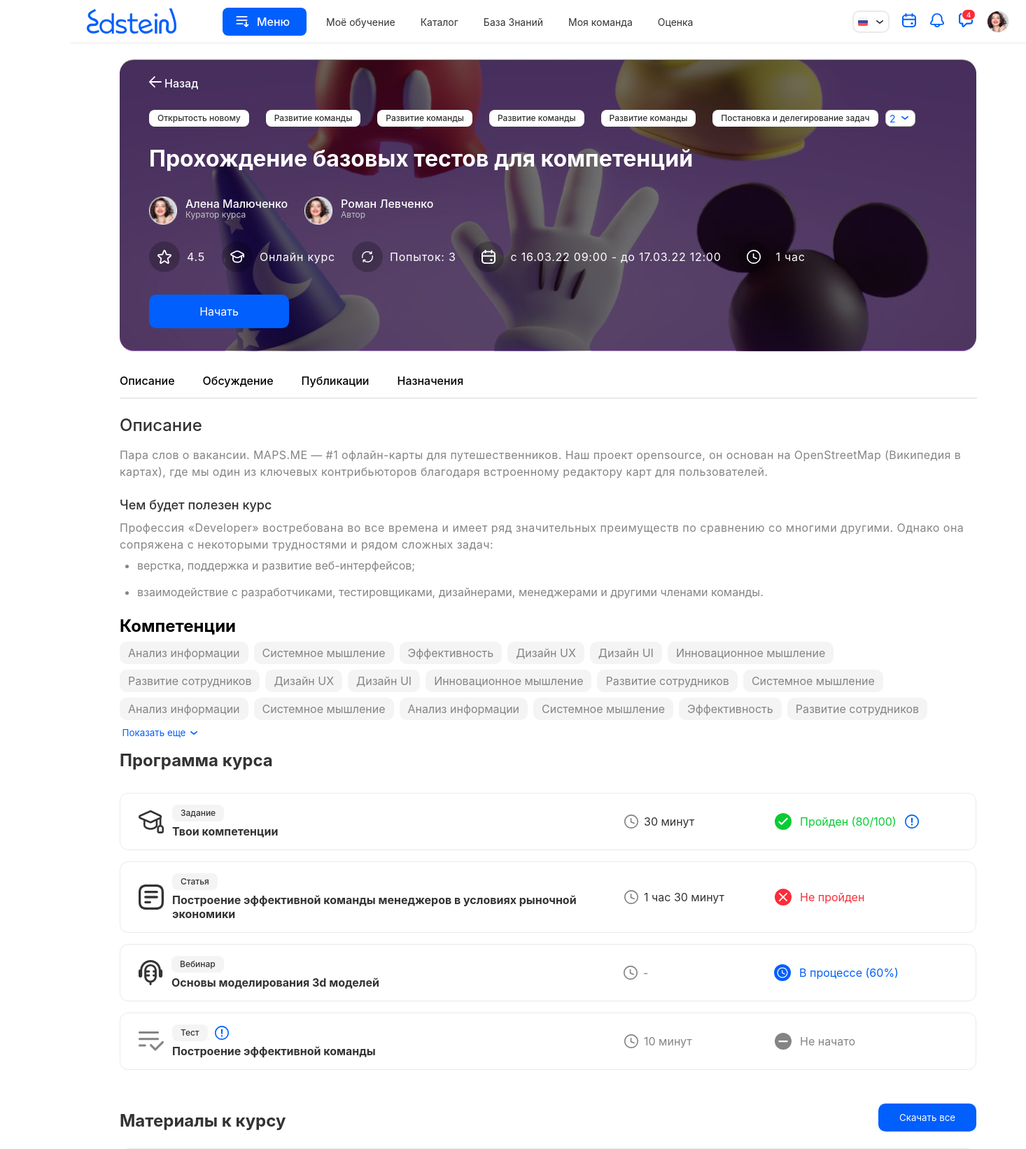
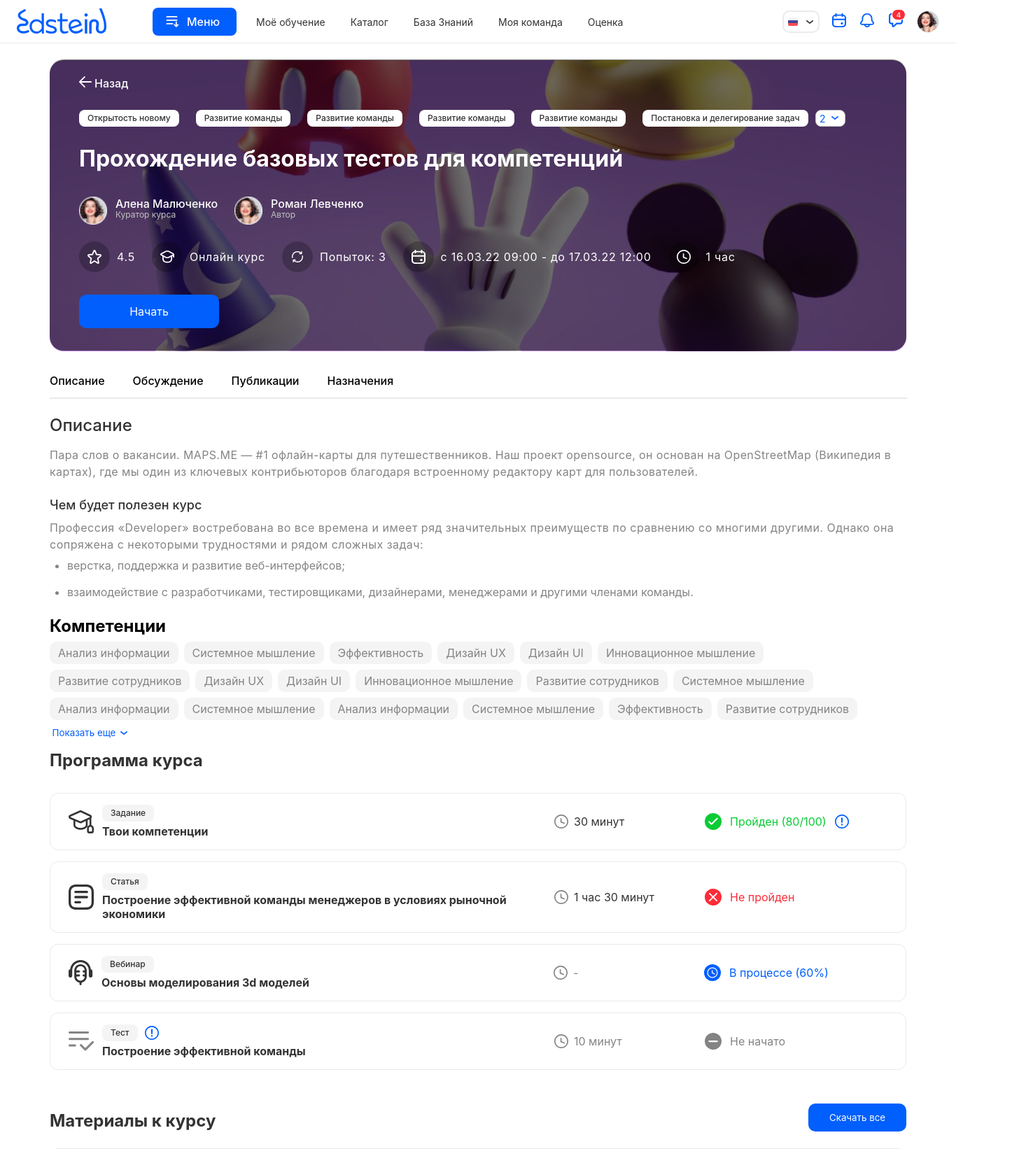
Before and after one commit to danny1banny/course-page, a React (Vite) app: page / in a window 1280 px wide. Shown: the top 1642 px of the page at 70% size, 1466 px wide, since content can reach past the window. Built offline with nearby package versions, Linux system fonts and the light colour scheme.

Commit message:
changestyles

```diff
--- a/src/components/CourseMaterial/CourseMaterial.module.scss
+++ b/src/components/CourseMaterial/CourseMaterial.module.scss
@@ -6,6 +6,7 @@
   margin-top: 48px;
   margin-left: 71px;
   color: $font-black;
+  width: 1224px;
   .title {
     display: flex;
     width: 1224px;
@@ -97,5 +98,6 @@
 }
 
 .wigthspace {
+  width: 1224px;
   margin-bottom: 40px;
 }
--- a/src/components/CourseProgram/Courseprogram.module.scss
+++ b/src/components/CourseProgram/Courseprogram.module.scss
@@ -7,6 +7,7 @@
   margin-left: 71px;
   gap: 16px;
   color: $font-black;
+  width: 1224px;
 
   .listTask {
     display: flex;
--- a/src/styles/app.scss
+++ b/src/styles/app.scss
@@ -1,5 +1,6 @@
 @import './libs/_normalize.scss';
 
 :root{
-  margin: auto 100px;
+  margin: 0 auto;
+  max-width: 1366px;
 }
```
